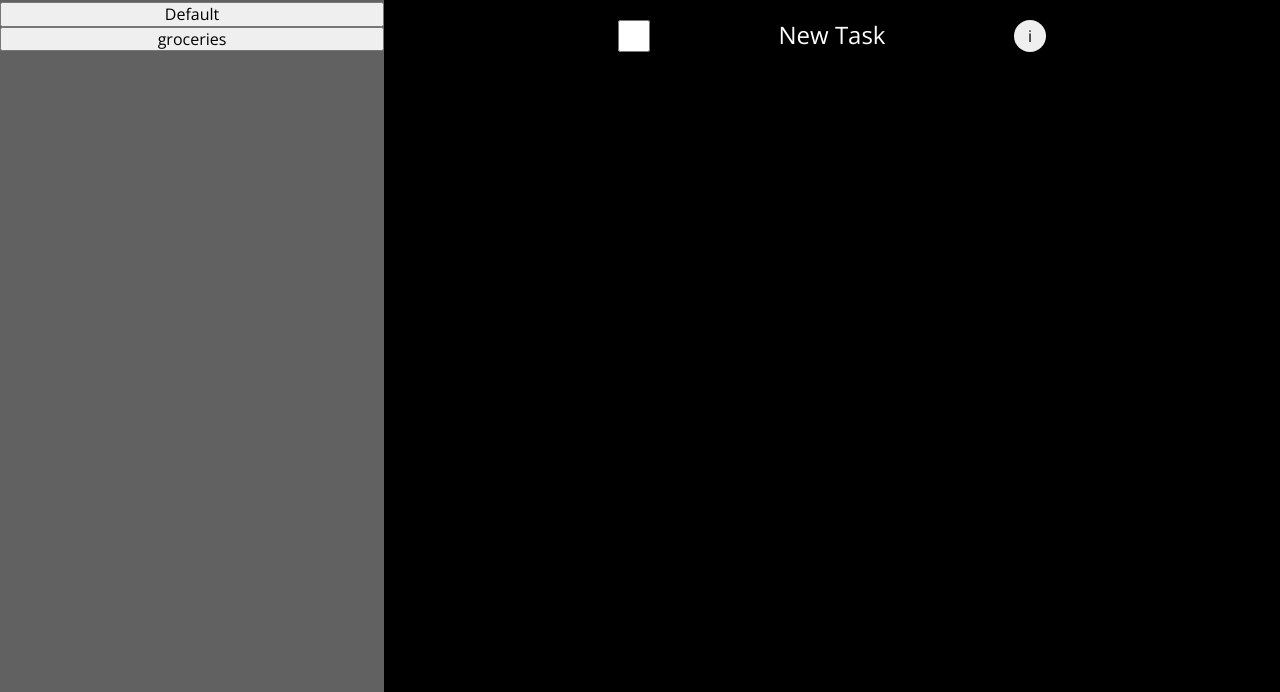
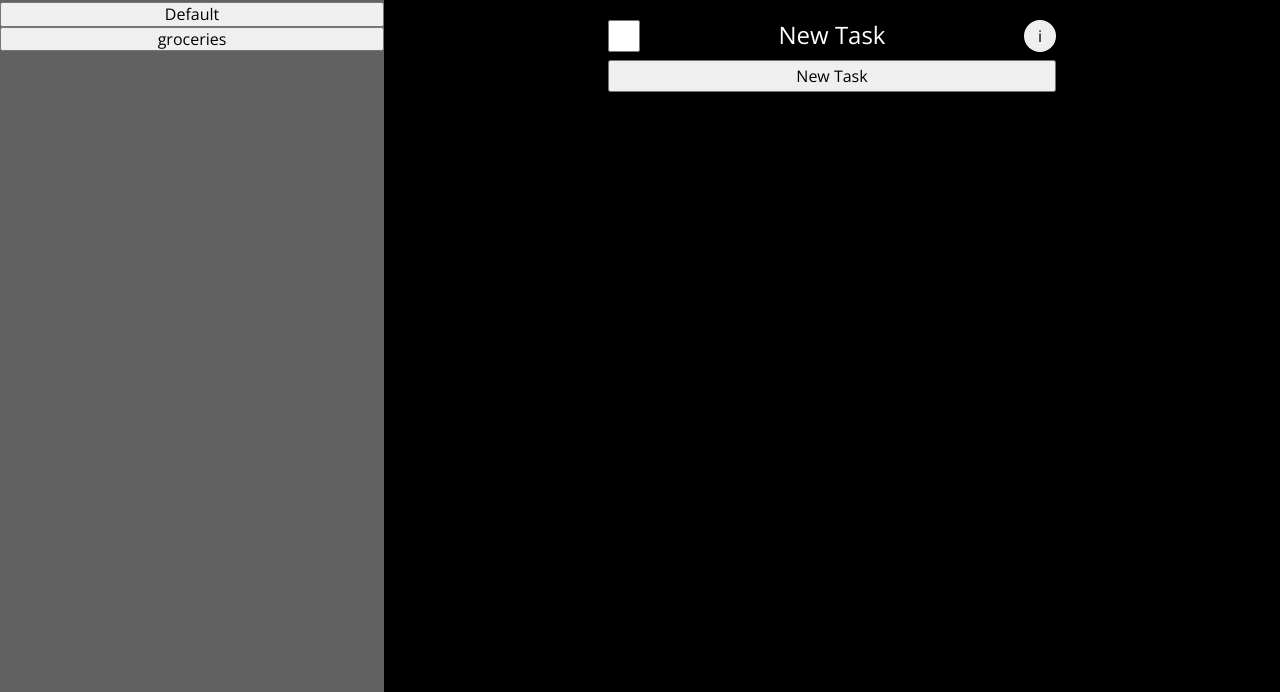
Before and after one commit to Behindtheboard/to-do-list, a website built with webpack: page src/index.html in a window 1280 px wide. Shown: the part 108-800 px from the top of the page. Built offline with nearby package versions, Linux system fonts and the light colour scheme.

Commit message:
Add new task button

```diff
--- a/src/displayList.js
+++ b/src/displayList.js
@@ -13,4 +13,9 @@ export default function displayList(list) {
     const taskListDisplay = document.createElement('div')
     taskListDisplay.setAttribute('id', `${list.name.replace(/\s+/g, '')}-task-display`)
     listDisplay.appendChild(taskListDisplay);
+
+    const newTaskButton = document.createElement('button');
+    newTaskButton.setAttribute('id', 'new-task-button');
+    newTaskButton.textContent = "New Task";
+    listDisplay.appendChild(newTaskButton);
 }
--- a/src/style.css
+++ b/src/style.css
@@ -223,16 +223,21 @@ h1, h2 {
 }
 
 
-[id$="task-display"] {
+[id$="task-display"], #new-task-button {
     min-width: 200px;
     max-width: 600px;
     width: 50%;
 }
 
+#new-task-button {
+    height: 32px;
+}
+
 #task {
     display: flex;
     justify-content: space-between;
-    padding: 10px;
+    padding-top: 10px;
+    padding-bottom: 10px;
     height: 30px;
 }
 
```
Also changed, not shown: dist/index.bundle.js.
